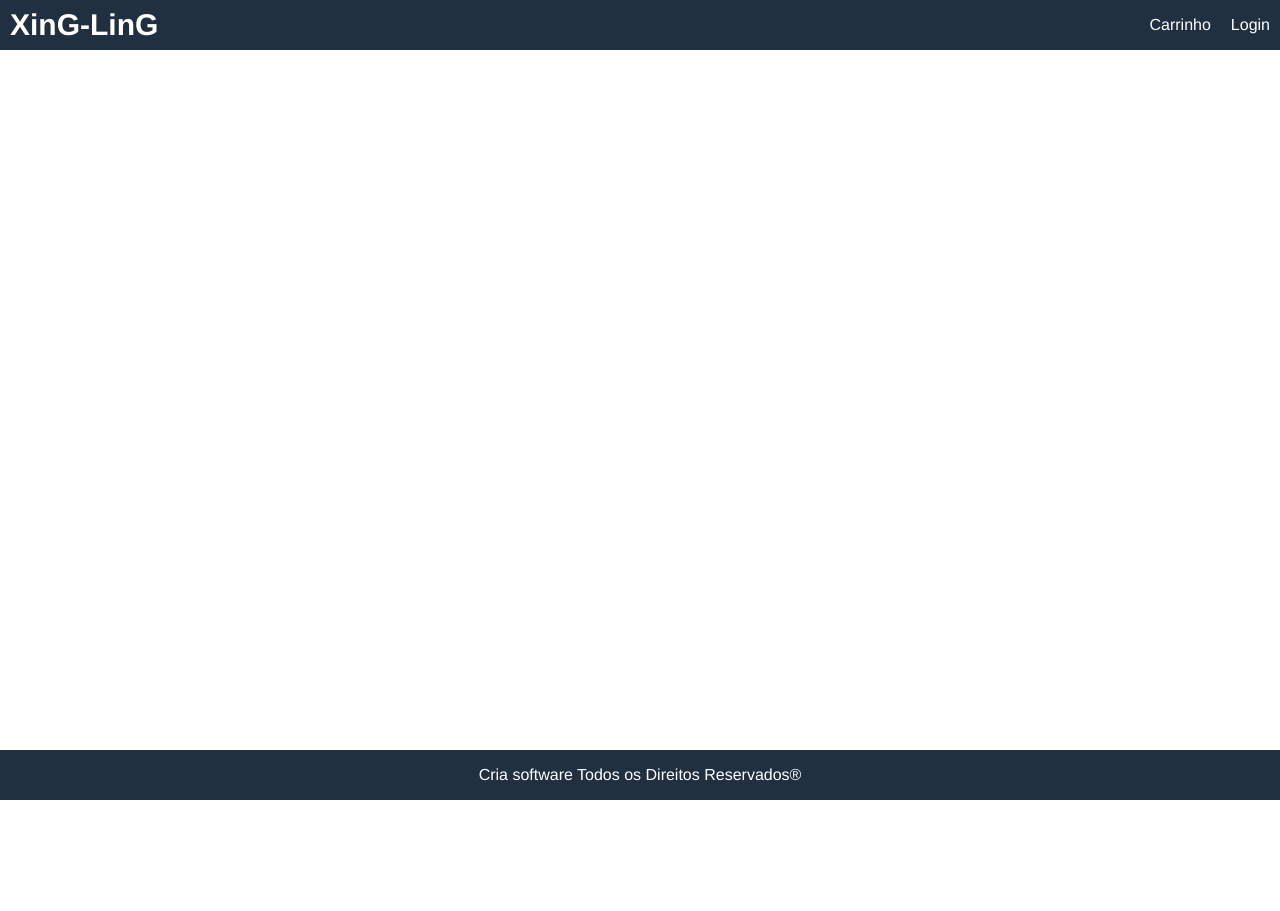
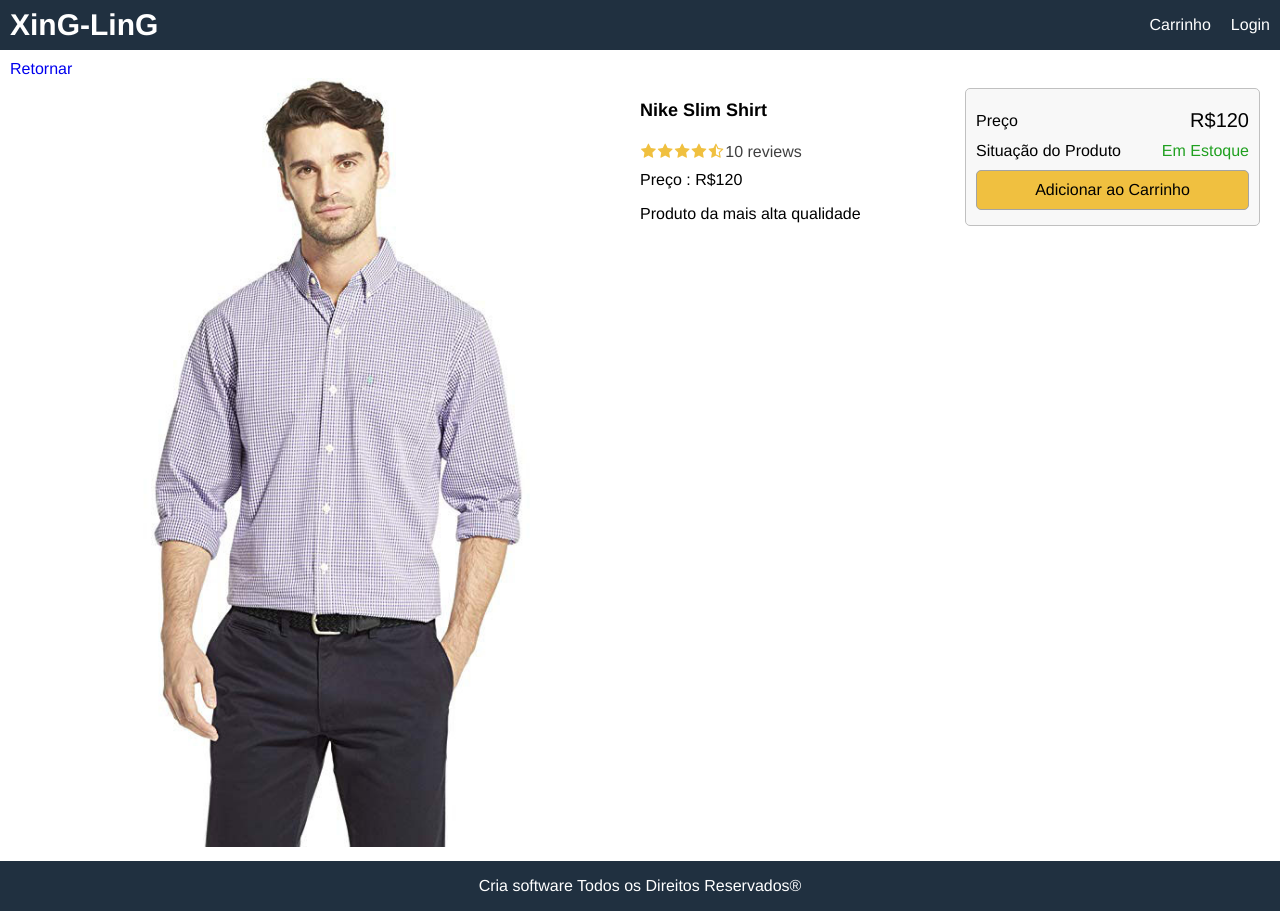
Before and after one commit to Bruno-Ramalho/LES, a React (Create React App) app in the folder frontend/: page /product/1 in a window 1280 px wide. Before the commit the page ends 800 px from the top, so only its background shows below. Built offline with nearby package versions, Linux system fonts and the light colour scheme.

Commit message:
Tela de Produto

```diff
--- a/frontend/package.json
+++ b/frontend/package.json
@@ -1,6 +1,6 @@
 {
   "name": "LES",
- "proxy":"http://10.31.148.14:5000",
+  "proxy": "http://26.218.25.84:5000",
   "version": "0.1.0",
   "private": true,
   "dependencies": {
--- a/frontend/src/App.js
+++ b/frontend/src/App.js
@@ -1,5 +1,6 @@
-import {BrowserRouter, Route} from 'react-router-dom';
+import { BrowserRouter, Route } from 'react-router-dom';
 import HomeScreen from './screens/HomeScreen';
+import ProductScreen from './screens/ProductScreen';
 
 function App() {
     return (
@@ -15,6 +16,8 @@
                     </div>
                 </header>
                 <main>
+                    <Route path="/product/:id"
+                        component={ProductScreen}></Route>
                     <Route path="/"
                         component={HomeScreen}
                         exact></Route>
--- a/frontend/src/index.css
+++ b/frontend/src/index.css
@@ -55,6 +55,34 @@
 a:hover {
   color: #ff8000;
 }
+ul{
+  padding: 0;
+  margin: 0;
+  list-style-type: none;
+}
+li{
+  margin-top: 1rem;
+}
+button{
+  padding: 1rem;
+  border-radius: 0.5rem;
+  border: 0.1rem #a4a4a4 solid;
+  font-size: 1.6rem;
+  font-family: Helvetica, Arial, sans-serif;
+  -webkit-font-smoothing: antialiased;
+  -moz-osx-font-smoothing: grayscale;
+  background-color: #f8f8f8;
+  cursor: pointer;
+}
+button:hover{
+  border: 0.1rem #404040 solid;
+}
+button.primary{
+  background-color: #f0c040;
+}
+button.block{
+  width: 100%;
+}
 /* Cabeçalho */
 header a {
   color: #ffffff;
@@ -74,12 +102,24 @@
 .row.center {
   justify-content: center;
 }
+.row.top{
+  align-items: flex-start;
+}
+.col-1{
+  flex: 1 1 25rem;
+}
+.col-2{
+  flex: 2 1 50rem;
+}
 /* Imagens */
 img {
   border-radius: 0.5rem;
 }
 img.medium {
   max-width: 29rem;
+  width: 100%;
+}
+img.large{
   width: 100%;
 }
 
@@ -105,7 +145,17 @@
   margin: 0.1rem;
 }
 
+.rating span:last-child{
+  color: #404040
+}
+
 /* Alert*/
+.success{
+  color: #20a020;
+}
+.error{
+  color: #a02020;
+}
 .alert {
   padding: 1rem;
   border: 0.1rem solid transparent;
--- /dev/null
+++ b/frontend/src/screens/ProductScreen.js
@@ -0,0 +1,68 @@
+import React from "react";
+import { Link } from "react-router-dom";
+import Product from "../components/products/Product";
+import Rating from "../components/ratings/Rating";
+import data from "../data";
+
+export default function ProductScreen(props) {
+  const product = data.products.find(x => x._id === props.match.params.id);
+  if (!product) {
+    return <div> Produto não encontrado</div>
+  }
+  return (
+    <div>
+      <Link to="/">Retornar</Link>
+      <div className="row top">
+        <div className="col-2">
+          <img className="large" src={product.image} alt={product.name}></img>
+        </div>
+        <div className="col-1">
+          <ul>
+            <li>
+              <h1>{product.name}</h1>
+            </li>
+            <li>
+              <Rating
+                rating={product.rating}
+                numReviews={product.numReviews}
+              ></Rating>
+            </li>
+            <li>
+              Preço : R${product.price}
+            </li>
+            <li>
+              <p>{product.description}</p>
+            </li>
+          </ul>
+        </div>
+        <div className="col-1">
+          <div className="card card-body">
+            <ul>
+              <li>
+                <div className="row">
+                  <div>Preço</div>
+                  <div className="price">R${product.price}</div>
+                </div>
+              </li>
+              <li>
+                <div className="row">
+                  <div>Situação do Produto</div>
+                  <div >
+                    {product.countInStock > 0 ? (
+                      <span className="success">Em Estoque</span>
+                    ) : (
+                      <span className="error">Indisponível</span>
+                    )}
+                  </div>
+                </div>
+              </li>
+              <li>
+                <button className="primary block">Adicionar ao Carrinho</button>
+              </li>
+            </ul>
+          </div>
+        </div>
+      </div>
+    </div>
+  )
+}
--- a/package.json
+++ b/package.json
@@ -7,12 +7,13 @@
   "scripts": {
     "start": "nodemon --watch backend --exec node --experimental-modules backend/server.js"
   },
-  "author": "",
+  "author": "Bruno-Ramalho <bruno_jaelson@hotmail.com>",
   "license": "ISC",
   "dependencies": {
     "express": "^4.17.1"
   },
   "devDependencies": {
     "nodemon": "^2.0.13"
-  }
+  },
+  "repository": "https://github.com/Bruno-Ramalho/LES.git"
 }
```
Also changed, not shown: frontend/src/screens/HomeScreen.js (+8 -8 lines), 1 other file (tests, documents, lock files or other folders).
